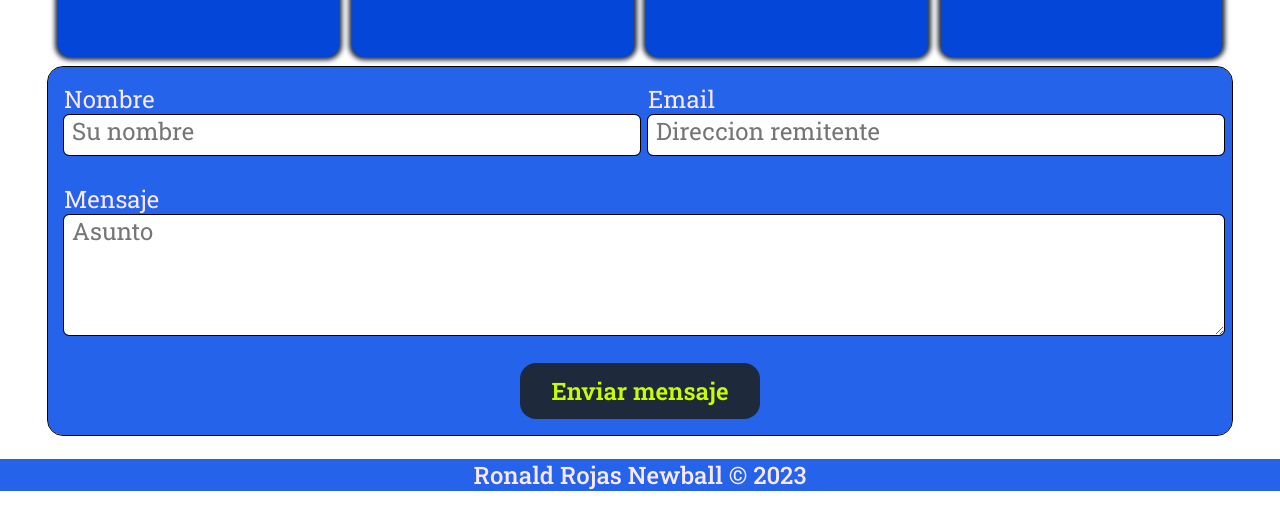
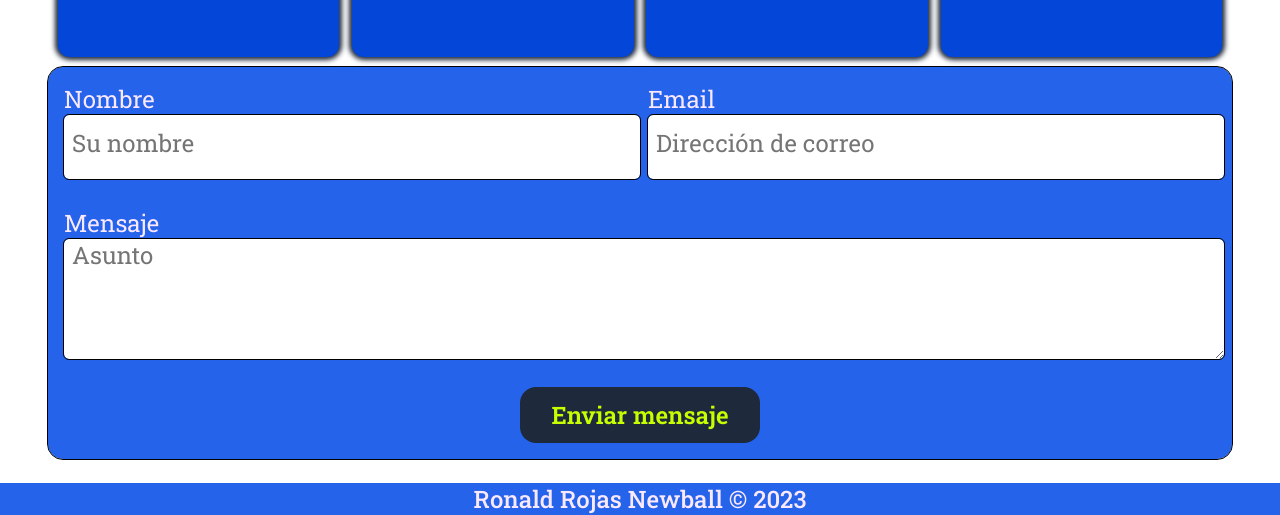
Before and after one commit to chrisayuron/PersonalSite, a plain HTML site: page index.html in a window 1280 px wide. Shown: the part 2786-3301 px from the top of the page. Before the commit the page ends 3277 px from the top, so only its background shows below. Drawn offline with nearby package versions, Linux system fonts and the light colour scheme.

Commit message:
corrección tamaño inputs formulario

```diff
--- a/index.html
+++ b/index.html
@@ -142,7 +142,7 @@
                     </div>
                     <div class="form__control reply_to">
                         <label for="reply_to">Email</label>
-                        <input type="text" name="reply_to" id="reply_to" placeholder="Direccion remitente"/>
+                        <input type="text" name="reply_to" id="reply_to" placeholder="Dirección de correo"/>
                     </div>
                     <div class="form__control message">
                       <label for="message">Mensaje</label>
--- a/style.scss
+++ b/style.scss
@@ -496,7 +496,7 @@ h3 {
 
                 input,
                 textarea {
-                    width: 50rem;
+                    width: 100%;
                     height: 5rem;
                     border: none;
                     outline: 1px solid;
@@ -524,7 +524,7 @@ h3 {
                 background-color: var(--Button);
                 color: var(--Enlaces);
                 height: 7rem;
-                width: 50%;
+                width: 90%;
                 margin: auto;
                 padding: 1rem;
                 border-radius: 2rem;
@@ -622,6 +622,7 @@ h3 {
 
                     input {
                         width: 100%;
+                        height:8rem;
                     }
                 }
 
@@ -630,6 +631,7 @@ h3 {
 
                     input {
                         width: 100%;
+                        height:8rem;
                     }
                 }
 
@@ -644,6 +646,7 @@ h3 {
 
                 #button {
                     grid-area: boton;
+                    width: 40%;
                 }
             }
         }
```
Also changed, not shown: style.css, 1 other file.
